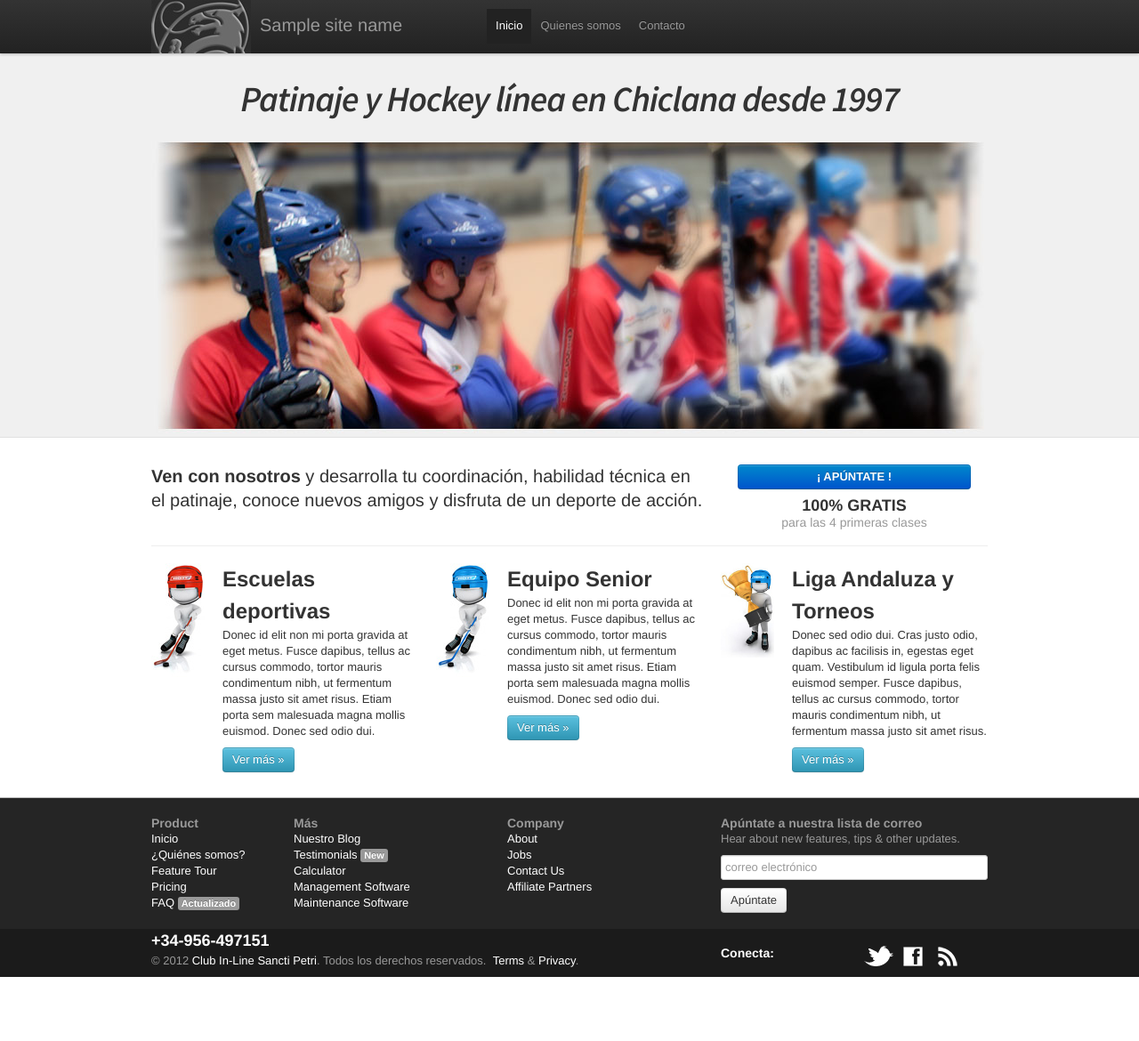
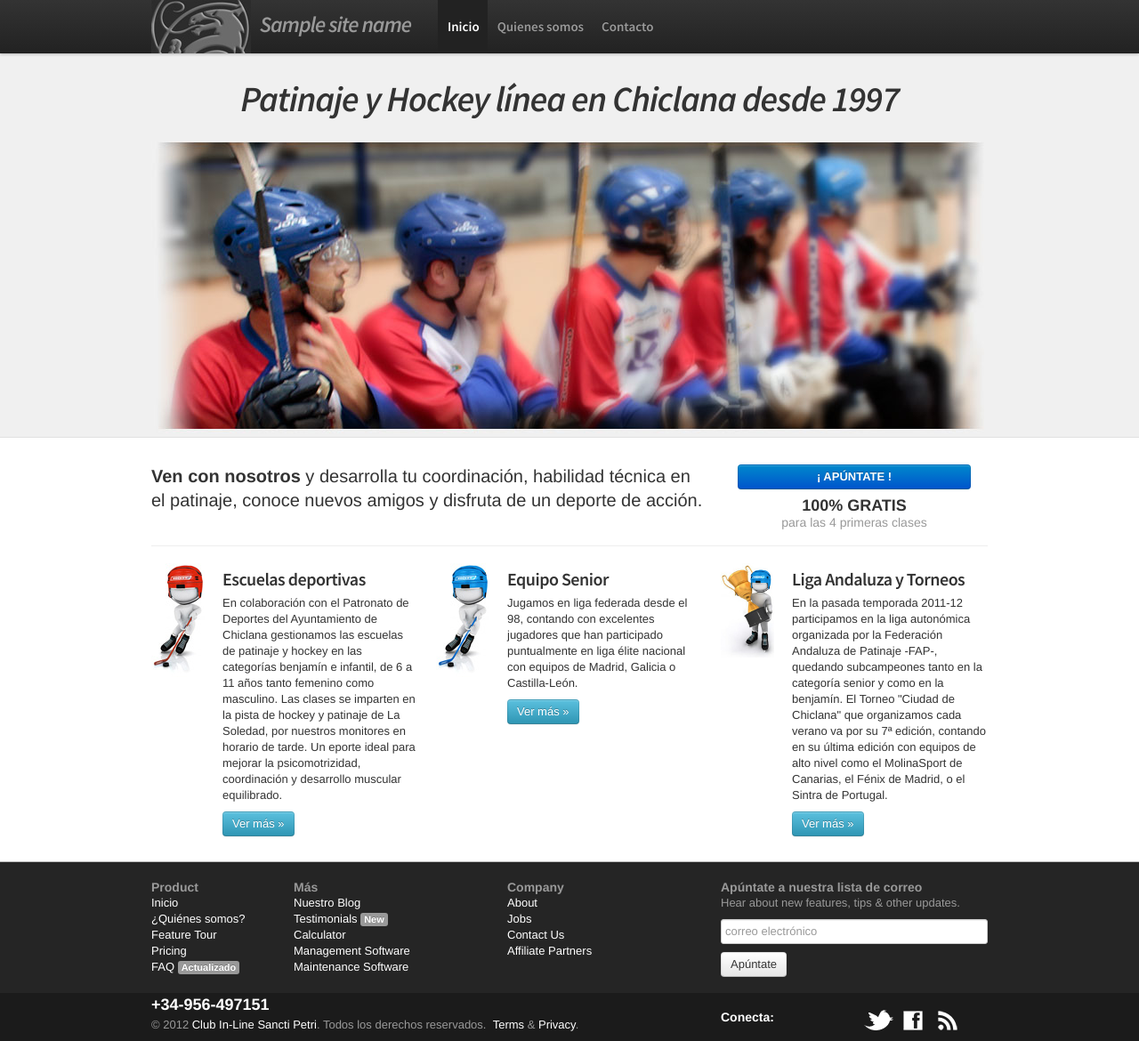
Before and after one commit to demula/inlinesanctipetri, a Python web app: template templates/index.html in a window 1280 px wide. Shown: the whole page at 89% size. Before the commit the page ends 1098 px from the top, so only its background shows below. Run offline with Jinja, Linux system fonts and the light colour scheme; the template is opened without the code that fills it: most values are stand-ins (such as "Sample title", 1, 10 or a date in 2020); some libraries are stand-ins or nearby versions.

Commit message:
añadida fuente "source sans" para h1 y h2 + arreglado el alto del navbar

```diff
--- a/static/css/sanctipetri.css
+++ b/static/css/sanctipetri.css
@@ -1,12 +1,32 @@
-@import url(http://fonts.googleapis.com/css?family=Source+Sans+Pro:600italic);
+@import url(http://fonts.googleapis.com/css?family=Source+Sans+Pro:600,600italic);
 
 body {
-        padding-top: 40px;
-      }
+    padding-top: 40px;
+}
 
 #logo_club {
 	margin-right: 10px;
-	}
+}
+
+.navbar .brand {
+	font-family: 'Source Sans Pro', sans-serif;
+	font-size: 25px;
+	font-style: italic;
+	font-weight: 600;
+	letter-spacing: -1px;
+}
+
+.navbar .nav {
+	font-family: 'Source Sans Pro', sans-serif;
+	font-size: 15px;
+	margin: 0 0 0 0;
+	left: 10px;
+}
+
+.navbar .nav > li > a {
+	height: 40px;
+	padding: 20px 9px 0px 11px;
+}
 
 .hero-unit {
 	background: #F0F0F0;
@@ -44,6 +64,12 @@
 	margin-bottom: 0;
 	}
 
+h2 {
+	font-family: 'Source Sans Pro', sans-serif;
+	font-size: 20px;
+	font-weight: 600;
+	letter-spacing: -0.5px;
+}
 
 footer {
 	background-color:#252525;
--- a/templates/index.html
+++ b/templates/index.html
@@ -17,10 +17,10 @@
 
     <!-- Le fav and touch icons -->
     <link rel="shortcut icon" href="/ico/favicon.ico">
-    <link rel="apple-touch-icon-precomposed" sizes="144x144" href="{{ site_address }}/ico/apple-touch-icon-144-precomposed.png">
-    <link rel="apple-touch-icon-precomposed" sizes="114x114" href="{{ site_address }}/ico/apple-touch-icon-114-precomposed.png">
-    <link rel="apple-touch-icon-precomposed" sizes="72x72" href="{{ site_address }}/ico/apple-touch-icon-72-precomposed.png">
-    <link rel="apple-touch-icon-precomposed" href="{{ site_address }}/ico/apple-touch-icon-57-precomposed.png">
+    <link rel="apple-touch-icon-precomposed" sizes="144x144" href="/ico/apple-touch-icon-144-precomposed.png">
+    <link rel="apple-touch-icon-precomposed" sizes="114x114" href="/ico/apple-touch-icon-114-precomposed.png">
+    <link rel="apple-touch-icon-precomposed" sizes="72x72" href="/ico/apple-touch-icon-72-precomposed.png">
+    <link rel="apple-touch-icon-precomposed" href="/ico/apple-touch-icon-57-precomposed.png">
   </head>
 
   <body>
@@ -52,7 +52,7 @@
 	  <br>
         <h1>Patinaje y Hockey línea en Chiclana desde 1997</h1>
         <div class='big-media'>
-          <img alt='Fleet maintenance software, and so much more.' height='340' src='/img/cabecera3w.jpg' width='940' />
+          <img alt='Conoce gente, juega partidos y diviertete con nosotros.' height='340' src='/img/cabecera3w.jpg' width='940' />
         </div>
       </div>
     </div>
@@ -71,7 +71,7 @@
         </div>
         <div class='span4'>
           <p class='ac'>
-            <a class='btn btn-primary huge success' href='https://secure.fleetio.com/register' style='width:80%' title='Register for Fleetio Fleet Management System'>
+            <a class='btn btn-primary huge success' href='/#' style='width:80%' title='Apuntate a jugar con nosotros'>
               <strong>
                 ¡ APÚNTATE !
               </strong>
@@ -93,7 +93,10 @@
 		  </div>
 		  <div class="span3">
 		  <h2>Escuelas deportivas</h2>
-          <p>Donec id elit non mi porta gravida at eget metus. Fusce dapibus, tellus ac cursus commodo, tortor mauris condimentum nibh, ut fermentum massa justo sit amet risus. Etiam porta sem malesuada magna mollis euismod. Donec sed odio dui. </p>
+          <p>En colaboración con el Patronato de Deportes del Ayuntamiento de Chiclana gestionamos las escuelas de patinaje y
+		  hockey en las categorías benjamín e infantil, de 6 a 11 años tanto femenino como masculino. Las clases se imparten
+		  en la pista de hockey y patinaje de La Soledad, por nuestros monitores en horario de tarde. Un eporte ideal para mejorar
+		  la psicomotrizidad, coordinación y desarrollo muscular equilibrado.</p>
           <p><a class="btn btn-info" href="#">Ver más &raquo;</a></p>
         </div>
         <div class="span1">
@@ -101,7 +104,8 @@
 		  </div>
 		  <div class="span3">
 		  <h2>Equipo Senior</h2>
-          <p>Donec id elit non mi porta gravida at eget metus. Fusce dapibus, tellus ac cursus commodo, tortor mauris condimentum nibh, ut fermentum massa justo sit amet risus. Etiam porta sem malesuada magna mollis euismod. Donec sed odio dui. </p>
+          <p>Jugamos en liga federada desde el 98, contando con excelentes jugadores que han participado puntualmente
+		  en liga élite nacional con equipos de Madrid, Galicia o Castilla-León.</p>
           <p><a class="btn btn-info" href="#">Ver más &raquo;</a></p>
        </div>
         <div class="span1">
@@ -109,7 +113,9 @@
 		  </div>
 		  <div class="span3">
 		  <h2>Liga Andaluza y Torneos</h2>
-          <p>Donec sed odio dui. Cras justo odio, dapibus ac facilisis in, egestas eget quam. Vestibulum id ligula porta felis euismod semper. Fusce dapibus, tellus ac cursus commodo, tortor mauris condimentum nibh, ut fermentum massa justo sit amet risus.</p>
+          <p>En la pasada temporada 2011-12 participamos en la liga autonómica organizada por la Federación Andaluza de Patinaje -FAP-,
+		  quedando subcampeones tanto en la categoría senior y como en la benjamín. El Torneo "Ciudad de Chiclana" que organizamos cada
+		  verano va por su 7ª edición, contando en su última edición con equipos de alto nivel como el MolinaSport de Canarias, el Fénix de Madrid, o el Sintra de Portugal.</p>
           <p><a class="btn btn-info" href="#">Ver más &raquo;</a></p>
         </div>
       </div>
@@ -166,35 +172,16 @@
                 <h4>Company</h4>
                 <ul class='unstyled'>
                   <li>
-                    <a href='{{ site_address }}/about'>About</a>
+                    <a href='/about'>About</a>
                   </li>
                   <li>
-                    <a href='{{ site_address }}/jobs'>Jobs</a>
+                    <a href='/jobs'>Jobs</a>
                   </li>
                   <li>
-                    <script type='text/javascript'>
-                      //<![CDATA[
-                        { coded = "TbyyH@hybbiuH.ZHL"
-                          key = "8IQ0LK3zyfjrHuOM1pCSnJYd7khwXVGNRcWqBU9egt5TFAP4EmZsvl6aboi2xD"
-                          shift=coded.length
-                          link=""
-                          for (i=0; i<coded.length; i++) {
-                            if (key.indexOf(coded.charAt(i))==-1) {
-                              ltr = coded.charAt(i)
-                              link += (ltr)
-                            }
-                            else {
-                              ltr = (key.indexOf(coded.charAt(i))-shift+key.length) % key.length
-                              link += (key.charAt(ltr))
-                            }
-                          }
-                        document.write("<a href='mailto:"+link+"'>Contact Us</a>")
-                        }
-                      //]]>
-                    </script>
+                    <a href='mailto:info@inlinesanctipetri.com'>Contact Us</a>
                   </li>
                   <li>
-                    <a href='{{ site_address }}/affiliates'>Affiliate Partners</a>
+                    <a href='/affiliates'>Affiliate Partners</a>
                   </li>
                 </ul>
               </div>
@@ -207,7 +194,7 @@
             <p>
               Hear about new features, tips & other updates.
             </p>
-            <form action='http://rarestep.us1.list-manage.com/subscribe/post?u=d4a006f9816053fb9b37816ea&amp;id=61cdd86e5c' id='newsletter_list_form' method='post' name='mc-embedded-subscribe-form' target='_blank'>
+            <form action='/subscribir/senior' id='subscribe_form' method='post' name='subscribe-form' target='_blank'>
               <div class='clearfix'>
                 <input class='span4' name='EMAIL' placeholder='correo electrónico' type='email' />
                 <input class='btn' name='subscribe' type='submit' value='Apúntate' />
@@ -223,7 +210,7 @@
               <h3 id='phone'>
                 +34-956-497151              </h3>
               <p>
-                &copy; 2012 <a href="{{ site_address }}/" title="Club In-Line Sancti Petri - Escuelas de patinaje y hockey en Chiclana de la Frontera, Cádiz">Club In-Line Sancti Petri</a>. Todos los derechos reservados.
+                &copy; 2012 <a href="/" title="Club In-Line Sancti Petri - Escuelas de patinaje y hockey en Chiclana de la Frontera, Cádiz">Club In-Line Sancti Petri</a>. Todos los derechos reservados.
                 &nbsp;<a href='/terms'>Terms</a>&nbsp;&&nbsp;<a href='/privacy'>Privacy</a>.
               </p>
             </div>
```
Also changed, not shown: other parts of templates/index.html (+23 -23 lines).
